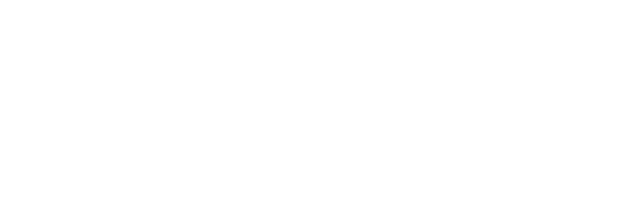
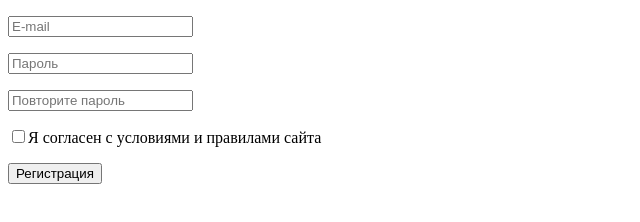
Before and after one commit to slanderc/webdev-learn, a plain HTML site: page lw3/index.html in a window 1280 px wide. Shown: the whole page, without its empty margins (0-640 px from the left). Drawn offline with Linux system fonts and the light colour scheme.

Commit message:
Filing HTML page

```diff
--- a/lw3/index.html
+++ b/lw3/index.html
@@ -3,10 +3,23 @@
   <head>
     <meta charset="utf-8">
     <meta name="viewport" content="width=device-width, initial-scale=1.0">
-    <title>Reg Form</title>
+    <title>Registration</title>
     <link rel="stylesheet" href="css/registration-form.css">
   </head>
   <body>
+    <header class="header">
+    </header>
+    <div class="content">
+      <form class="registration-form">
+        <p><input class="registration-form__email text-box" placeholder="E-mail"></p>
+        <p><input class="registration-form__password text-box" type="password" placeholder="Пароль"></p>
+        <p><input class="registration-form__password-repeat text-box" type="password" placeholder="Повторите пароль"></p>
+        <p><input class="registration-form__check-confirmation" type="checkbox">Я согласен с условиями и правилами сайта</p>
+        <input class="registration-form__button registration-form__button_action" type="submit" value="Регистрация">
+      </form>
+    </div>
+    <div class="footer">
+    </div>
     <script src="js/registration-form.js"></script>
   </body>
 </html>
```
